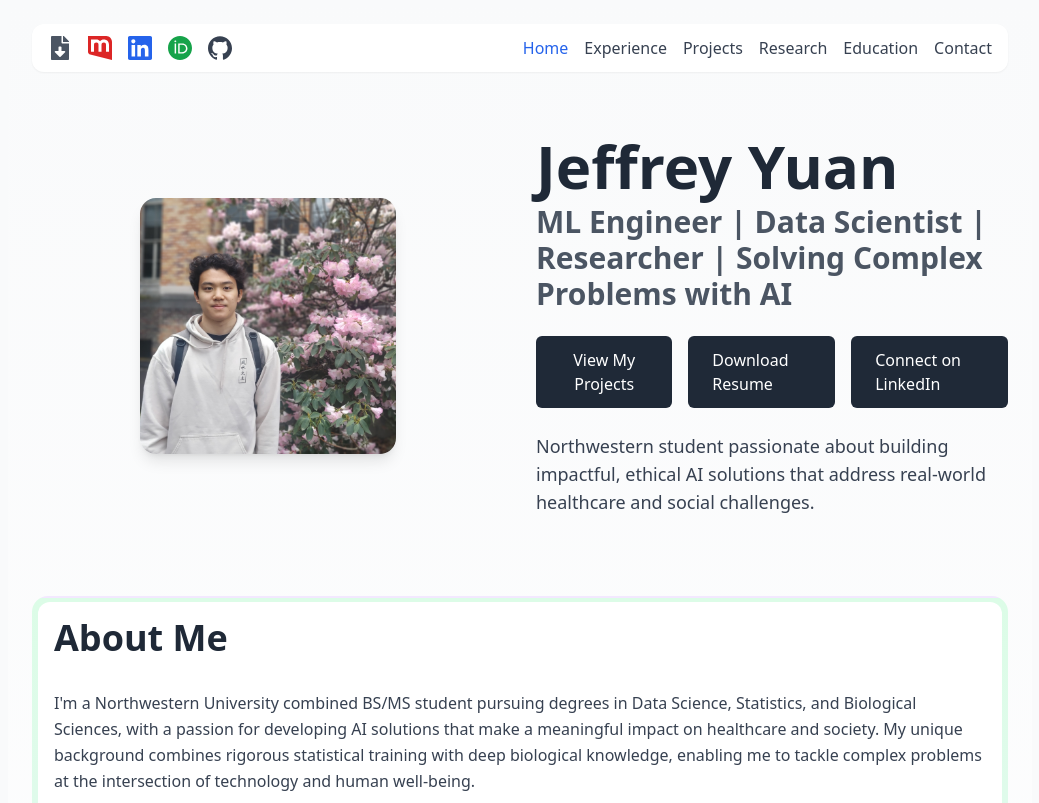
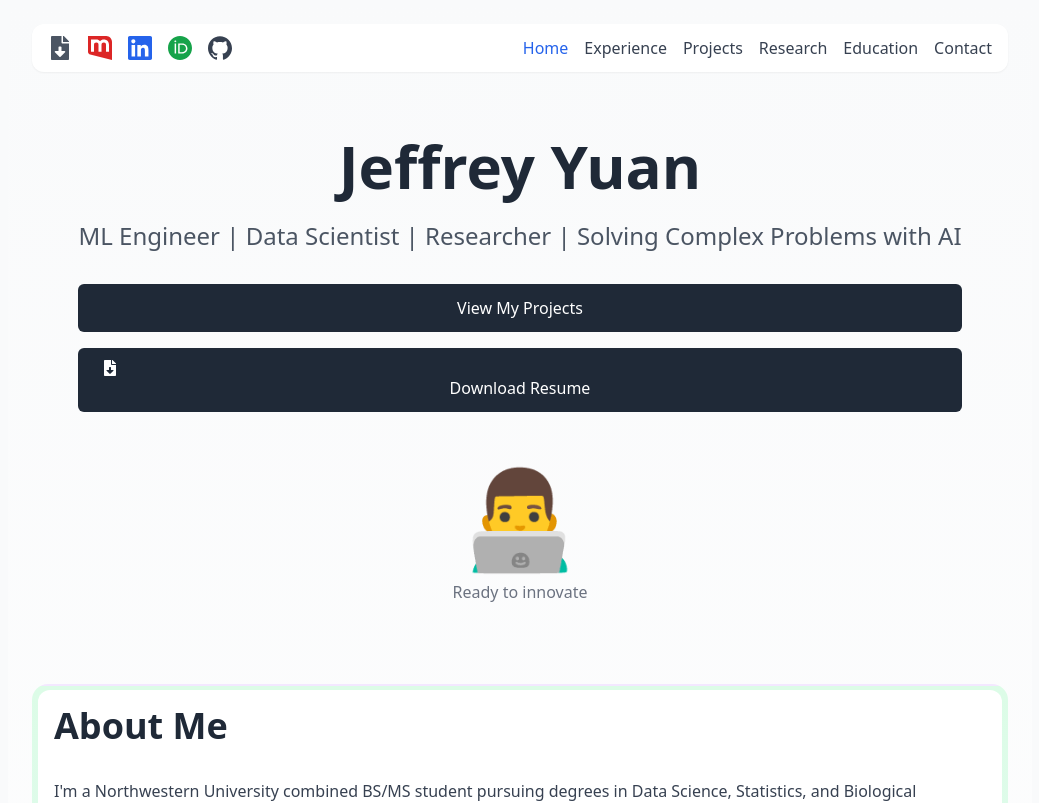
Before and after one commit to juanyeffrey/personal-portfolio, a React (Vite) app: page / in a window 1280 px wide. Shown: the top 803 px of the page, without its empty margins (120-1159 px from the left). Built offline with nearby package versions, Linux system fonts and the light colour scheme.

Commit message:
Portfolio edits

```diff
--- a/src/components/Portfolio.jsx
+++ b/src/components/Portfolio.jsx
@@ -291,68 +291,31 @@ export default function Portfolio() {
   const renderHomePage = () => (
     <div>
       {/* Hero Section */}
-      <div className="flex flex-row items-center justify-between pt-12 mb-20 gap-8">
-        <motion.div
-          className="flex-1 flex justify-center"
-          initial={{ opacity: 0, scale: 0.8 }}
-          animate={{ opacity: 1, scale: 1 }}
-          transition={{ delay: 0.6, duration: 0.6 }}
-        >
-          <img
-            src={`${import.meta.env.BASE_URL}images/Jeffrey_Yuan_Casual.jpg`}
-            alt="Jeffrey Yuan"
-            className="rounded-2xl shadow-lg w-64 h-64 object-cover"
-          />
-        </motion.div>
-
-        <div className="text-left flex-1">
-          <motion.h1
-            className="text-5xl md:text-6xl font-extrabold text-gray-800 mb-2"
-            initial={{ opacity: 0, y: -20 }}
-            animate={{ opacity: 1, y: 0 }}
-            transition={{ duration: 0.6 }}
+      <div className="flex flex-col lg:flex-row items-center justify-between pt-8 lg:pt-12 mb-12 lg:mb-20 gap-6 lg:gap-8">
+        <div className="text-center lg:text-left">
+          <h1 className="text-3xl sm:text-4xl lg:text-6xl font-extrabold text-gray-800 mb-4 lg:mb-6">
+            Jeffrey Yuan
+          </h1>
+          <p className="text-lg sm:text-xl lg:text-2xl text-gray-600 mb-6 lg:mb-8">
+            ML Engineer | Data Scientist | Researcher | Solving Complex Problems with AI
+          </p>
+          <div
+            className="flex flex-col sm:flex-row gap-4 mb-6 justify-center lg:justify-start"
           >
-            Jeffrey Yuan
-          </motion.h1>
-
-          <motion.p
-            className="text-2xl md:text-3xl text-gray-600 mb-6 font-semibold"
-            initial={{ opacity: 0, y: 10 }}
-            animate={{ opacity: 1, y: 0 }}
-            transition={{ delay: 0.3, duration: 0.6 }}
-          >
-            ML Engineer | Data Scientist | Researcher | Solving Complex Problems with AI
-          </motion.p>
-
-          <motion.div
-            className="flex gap-4 mb-6"
-            initial={{ opacity: 0, y: 20 }}
-            animate={{ opacity: 1, y: 0 }}
-            transition={{ delay: 0.6, duration: 0.6 }}
-          >
-            <Button onClick={() => setCurrentPage('projects')} className="bg-blue-600 hover:bg-blue-700 text-white px-6 py-3">
+            <Button onClick={() => setCurrentPage('projects')} className="bg-blue-600 hover:bg-blue-700 text-white px-6 py-3 text-base">
               View My Projects
             </Button>
-            <Button asChild className="bg-gray-800 hover:bg-gray-900 text-white px-6 py-3">
-              <a href={`${import.meta.env.BASE_URL}resume/Jeffrey_Yuan_Resume_2025.pdf`} download>
-                Download Resume
+            <Button asChild className="bg-gray-800 hover:bg-gray-900 text-white px-6 py-3 text-base">
+              <a href={`${import.meta.env.BASE_URL}resume/Jeffrey_Yuan_Resume_2025.pdf`} target="_blank" rel="noopener noreferrer">
+                <FaFileDownload className="mr-2" /> Download Resume
               </a>
             </Button>
-            <Button asChild className="bg-blue-600 hover:bg-blue-700 text-white px-6 py-3">
-              <a href="https://www.linkedin.com/in/jeffrey-yuan-668255212/" target="_blank" rel="noopener noreferrer">
-                Connect on LinkedIn
-              </a>
-            </Button>
-          </motion.div>
+          </div>
+        </div>
 
-          <motion.p
-            className="text-lg text-gray-700 max-w-2xl"
-            initial={{ opacity: 0, y: 20 }}
-            animate={{ opacity: 1, y: 0 }}
-            transition={{ delay: 0.8, duration: 0.6 }}
-          >
-            Northwestern student passionate about building impactful, ethical AI solutions that address real-world healthcare and social challenges.
-          </motion.p>
+        <div className="text-center">
+          <div className="text-6xl sm:text-7xl lg:text-8xl mb-4">👨‍💻</div>
+          <p className="text-sm sm:text-base text-gray-500">Ready to innovate</p>
         </div>
       </div>
 
@@ -399,17 +362,19 @@ export default function Portfolio() {
 
           <div className="mb-8">
             <h3 className="text-2xl font-bold mb-6 text-gray-700">Skills & Technologies</h3>
-            <div className="grid grid-cols-1 md:grid-cols-2 lg:grid-cols-5 gap-6">
+            <div className="grid grid-cols-1 sm:grid-cols-2 lg:grid-cols-3 xl:grid-cols-5 gap-4 lg:gap-6">
               {Object.entries(skills).map(([category, skillsList]) => (
                 <div key={category} className="p-4 bg-gray-50 rounded-lg">
-                  <h4 className="text-lg font-semibold text-gray-800 mb-3">{category}</h4>
+                  <h4 className="text-base lg:text-lg font-semibold text-gray-800 mb-3">{category}</h4>
                   <div className="space-y-2">
                     {skillsList.map((skill, i) => (
                       <div key={i} className="flex items-center gap-2">
                         {skill.icon && (
-                          <div className="flex-shrink-0">{skill.icon}</div>
+                          <div className="flex-shrink-0 w-6 h-6 lg:w-8 lg:h-8 flex items-center justify-center">
+                            {React.cloneElement(skill.icon, { size: window.innerWidth < 1024 ? 20 : 32 })}
+                          </div>
                         )}
-                        <span className="text-sm text-gray-700">{skill.name}</span>
+                        <span className="text-xs lg:text-sm text-gray-700">{skill.name}</span>
                       </div>
                     ))}
                   </div>
@@ -498,16 +463,16 @@ export default function Portfolio() {
               className="block"
             >
               <Card className="bg-white border border-gray-200 hover:shadow-lg transition-shadow duration-300">
-                <CardContent className="p-8">
-                  <div className="flex items-start gap-6 mb-6">
-                    <div className="text-6xl flex-shrink-0">{project.image}</div>
-                    <div className="flex-1">
-                      <h3 className="text-2xl font-bold text-gray-800 mb-2">{project.title}</h3>
-                      <p className="text-lg text-gray-600 mb-4">{project.tagline}</p>
-                      <div className="flex gap-2 mb-4">
-                        <span className="px-3 py-1 bg-blue-100 text-blue-800 rounded-full">{project.category}</span>
+                <CardContent className="p-4 sm:p-6 lg:p-8">
+                  <div className="flex flex-col sm:flex-row items-start gap-4 sm:gap-6 mb-4 sm:mb-6">
+                    <div className="text-4xl sm:text-5xl lg:text-6xl flex-shrink-0 mx-auto sm:mx-0">{project.image}</div>
+                    <div className="flex-1 text-center sm:text-left">
+                      <h3 className="text-xl sm:text-2xl font-bold text-gray-800 mb-2">{project.title}</h3>
+                      <p className="text-base sm:text-lg text-gray-600 mb-4">{project.tagline}</p>
+                      <div className="flex flex-wrap gap-2 mb-4 justify-center sm:justify-start">
+                        <span className="px-3 py-1 bg-blue-100 text-blue-800 rounded-full text-sm">{project.category}</span>
                         {project.technologies.map((tech, i) => (
-                          <span key={i} className="px-2 py-1 bg-gray-100 text-gray-700 text-sm rounded">{tech}</span>
+                          <span key={i} className="px-2 py-1 bg-gray-100 text-gray-700 text-xs sm:text-sm rounded">{tech}</span>
                         ))}
                       </div>
                     </div>
```
